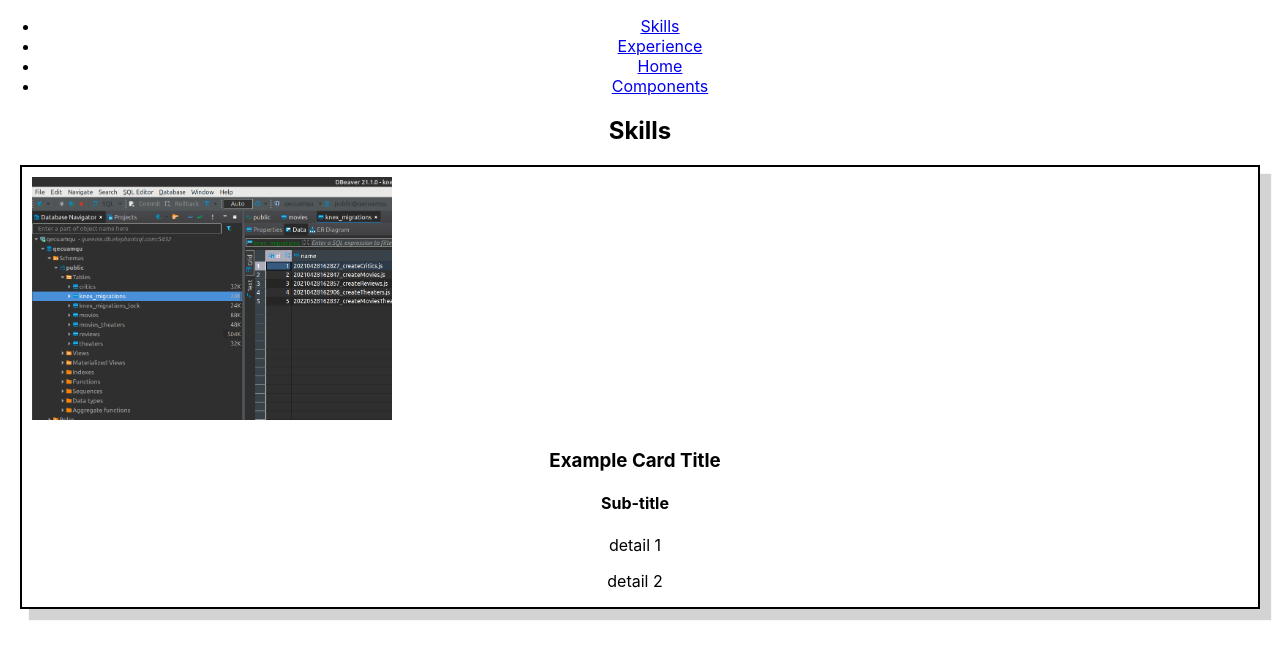
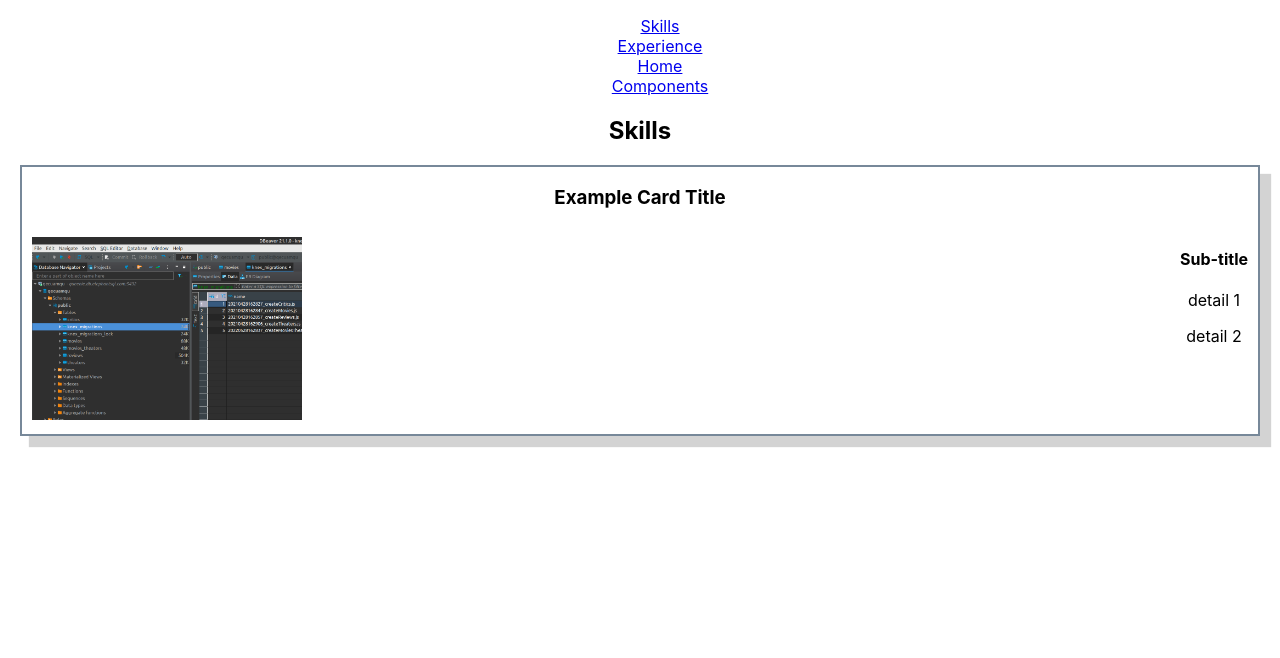
Before and after one commit to budajeff/portfolio-react, a React (Create React App) app: page /skills in a window 1280 px wide. Shown: the top 658 px of the page. Built offline with nearby package versions, Linux system fonts and the light colour scheme.

Commit message:
card component

```diff
--- a/src/Card.css
+++ b/src/Card.css
@@ -2,30 +2,37 @@
 
 .card {
     border-style: solid;
+    border-color: lightslategray;
     border-width: 2px;
     box-shadow: 10px 10px 1px 1px lightgray;
     margin: 20px;
+    min-width: 290px;
 }
 .card-img {
     margin: 10px;
+    width: 270px;
 }
 .card-text {
     margin-right: 10px;
 }
 .card-flex{
   display: flex;
-  flex-direction: row;
+  flex-direction: column;
   justify-content: space-between;
-}
-.card-flex img{
-    max-width: 360px;
 }
 
 /* tablet */
-.card-flex{
-    justify-content: center;
-    flex-direction: column;
-
-}
+@media only screen
+  and (min-device-width: 768px) {
+    .card-flex{
+        flex-direction: row;
+    }
+  }
 
 /* large screen */
+@media only screen
+  and (min-device-width: 1000px) {
+    .card-flex{
+        flex-direction: row;
+    }
+  }
--- a/src/Card.js
+++ b/src/Card.js
@@ -9,14 +9,19 @@ export default function Card(
         details = ['detail 1', 'detail 2'] }) {
     return (
         <section className='card'>
+            <h3>{title}</h3>
             <div className='card-flex'>
-                <img className='card-img' src={dbeaver}></img>
-                <div className='card-text'>
-                    <h3>{title}</h3>
-                    <h4>{subtitle}</h4>
-                    {details.map(detail => <p>{detail}</p>)}
-                </div>
+                <section className='image-section'>
+                    <img className='card-img' src={dbeaver}></img>
+                </section>
+                <section className='text-section'>
+                    <div className='card-text'>
+                        <h4>{subtitle}</h4>
+                        {details.map(detail => <p>{detail}</p>)}
+                    </div>
+                </section>
             </div>
+
         </section>
     );
 }
--- /dev/null
+++ b/src/ComponentTestPage.css
@@ -0,0 +1,3 @@
+ol{
+    margin: 0px;
+}
--- a/src/ComponentTestPage.js
+++ b/src/ComponentTestPage.js
@@ -1,4 +1,5 @@
 import Card from "./Card";
+import "./ComponentTestPage.css";
 
 export default function ComponentTestPage() {
     return (
--- a/src/NavBar.css
+++ b/src/NavBar.css
@@ -0,0 +1,3 @@
+ul {
+    list-style-type: none;
+}
--- a/src/NavBar.js
+++ b/src/NavBar.js
@@ -5,6 +5,7 @@ import {
     Route,
     Link
 } from "react-router-dom";
+import './NavBar.css';
 import SkillsPage from "./SkillsPage";
 import HomePage from "./HomePage";
 import ExperiencePage from "./ExperiencePage";
```
